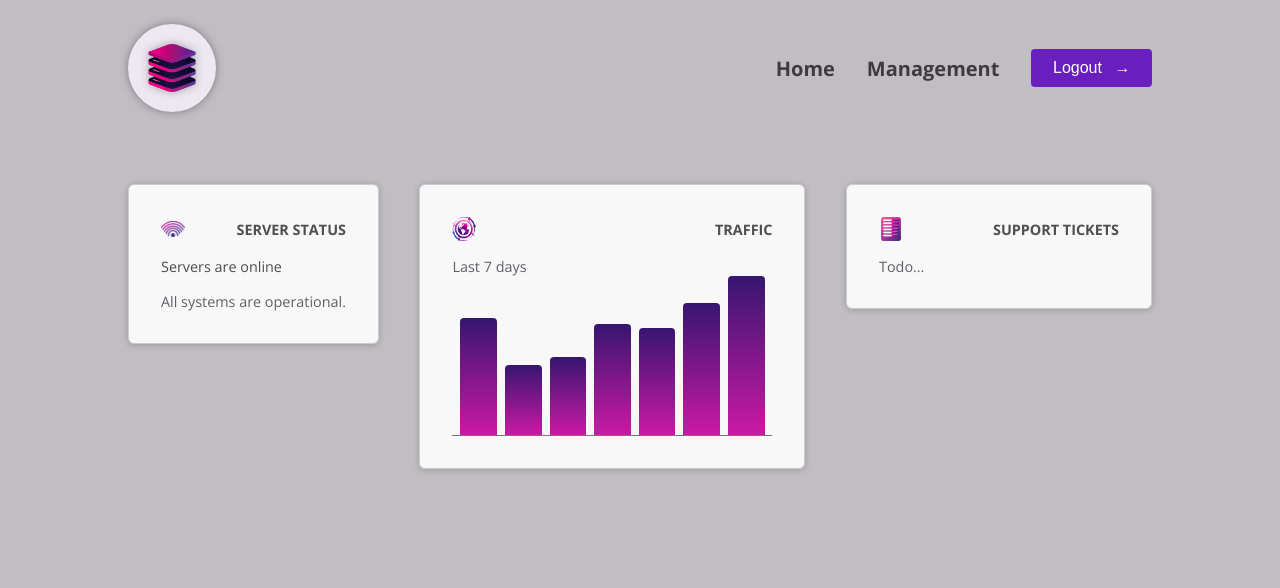
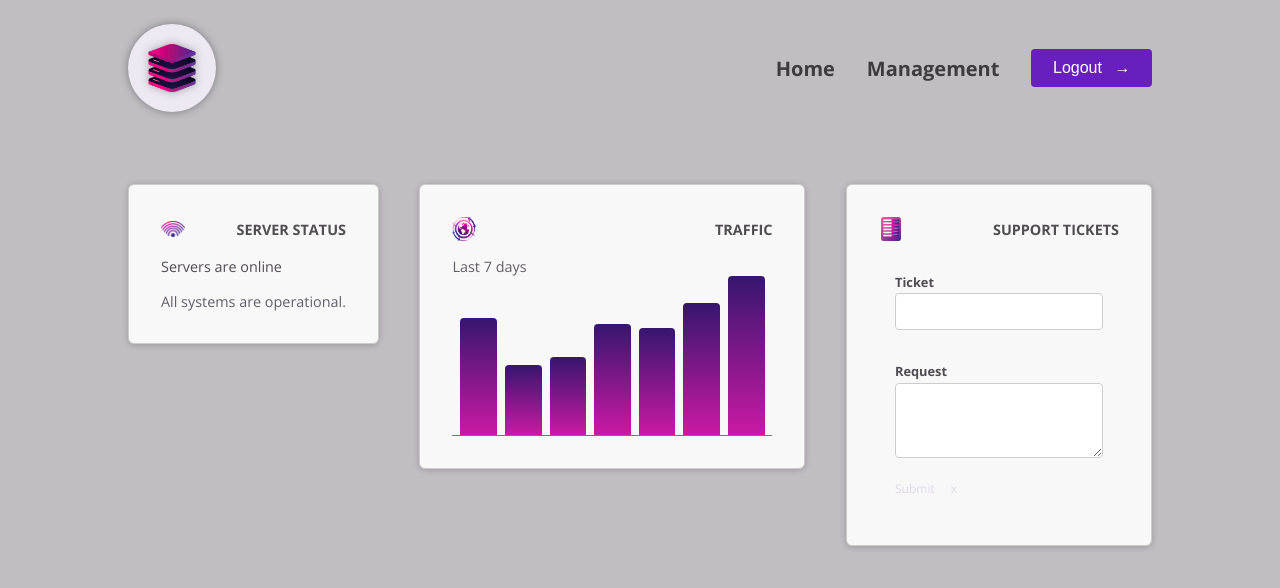
Before and after one commit to mwhitfieldwork/angular-component-template-deep-dive, an Angular app in the folder 01-starting-project/: page / in a window 1280 px wide. Shown: the top 588 px of the page. Built offline with nearby package versions, Linux system fonts and the light colour scheme.

Commit message:
Add content-projection and extend buttons

```diff
--- a/01-starting-project/src/app/dashboard/tickets/new-ticket/new-ticket.component.css
+++ b/01-starting-project/src/app/dashboard/tickets/new-ticket/new-ticket.component.css
@@ -0,0 +1,73 @@
+article {
+    border-radius: 4px;
+    background-color: #59555f;
+    color: #ded8e6;
+  }
+
+  h3 {
+    padding: 0.5rem;
+    margin: 0;
+    font-size: 0.9rem;
+    display: flex;
+    gap: 0.5rem;
+    align-items: center;
+  }
+
+  h3 div {
+    width: 0.9rem;
+    height: 0.9rem;
+    border-radius: 50%;
+  }
+
+  .ticket-open {
+    background-color: #de62e9;
+  }
+
+  .ticket-closed {
+    background-color: #51c788;
+  }
+
+  .text {
+    text-align: left;
+  }
+
+  button {
+    flex: 1;
+    width: 100%;
+    font: inherit;
+    background: transparent;
+    border: none;
+    color: #ded8e6;
+    display: flex;
+    justify-content: space-between;
+    align-items: center;
+  }
+
+  button span:first-child {
+    margin-bottom: 0.1rem;
+  }
+
+  button span:last-child {
+    width: 1rem;
+  }
+
+  p {
+    margin: 0;
+    padding: 1rem;
+    font-size: 0.9rem;
+  }
+
+  p:has(button) {
+    padding-top: 0;
+  }
+
+  p button {
+    padding: 0;
+    width: auto;
+    display: inline;
+    font-size: 0.75rem;
+  }
+
+  p button:hover {
+    color: #ec9fea;
+  }
--- a/01-starting-project/src/app/dashboard/tickets/new-ticket/new-ticket.component.html
+++ b/01-starting-project/src/app/dashboard/tickets/new-ticket/new-ticket.component.html
@@ -1 +1,22 @@
-<p>new-ticket works!</p>
+<form>
+    <p>
+    <label>Ticket</label>
+    <input name="'title" id="title"/>
+    </p>
+
+    <p>
+        <label>Request</label>
+        <textarea name="'request" id="request" rows="3"></textarea>
+    </p>
+
+    <p>
+        <button type="submit" class="appButton">
+            <span>
+              Submit
+            </span>
+            <span class="icon">
+              x
+            </span>
+        </button>
+    </p>
+</form>
--- a/01-starting-project/src/app/dashboard/tickets/new-ticket/new-ticket.component.ts
+++ b/01-starting-project/src/app/dashboard/tickets/new-ticket/new-ticket.component.ts
@@ -1,9 +1,10 @@
 import { Component } from '@angular/core';
+import { ButtonComponent } from '../../../shared/button/button.component';
 
 @Component({
   selector: 'app-new-ticket',
   standalone: true,
-  imports: [],
+  imports: [ButtonComponent],
   templateUrl: './new-ticket.component.html',
   styleUrl: './new-ticket.component.css'
 })
--- a/01-starting-project/src/app/dashboard/tickets/tickets.component.html
+++ b/01-starting-project/src/app/dashboard/tickets/tickets.component.html
@@ -1,5 +1,5 @@
 <article>
-    <div id="status">
-      <p>Todo...</p>
+    <div id="new-ticket">
+      <app-new-ticket></app-new-ticket>
     </div>
   </article>
--- a/01-starting-project/src/app/dashboard/tickets/tickets.component.ts
+++ b/01-starting-project/src/app/dashboard/tickets/tickets.component.ts
@@ -1,9 +1,10 @@
 import { Component } from '@angular/core';
+import { NewTicketComponent } from "./new-ticket/new-ticket.component";
 
 @Component({
   selector: 'app-tickets',
   standalone: true,
-  imports: [],
+  imports: [NewTicketComponent],
   templateUrl: './tickets.component.html',
   styleUrl: './tickets.component.css'
 })
--- a/01-starting-project/src/app/header/header.component.html
+++ b/01-starting-project/src/app/header/header.component.html
@@ -12,14 +12,12 @@
           <a href="/">Management</a>
         </li>
         <li>
-          <button>
-            <span>
-              Logout
-            </span>
-            <span class="icon">
-              →
-            </span>
-          </button>
+          <button class="appButton">
+            Logout
+          <span class="icon">
+            →
+          </span>
+        </button>
         </li>
       </ul>
     </nav>
--- a/01-starting-project/src/app/header/header.component.ts
+++ b/01-starting-project/src/app/header/header.component.ts
@@ -1,9 +1,10 @@
 import { Component } from '@angular/core';
+import { ButtonComponent } from '../shared/button/button.component';
 
 @Component({
   selector: 'app-header',
   standalone: true,
-  imports: [],
+  imports: [ButtonComponent],
   templateUrl: './header.component.html',
   styleUrl: './header.component.css'
 })
--- /dev/null
+++ b/01-starting-project/src/app/shared/button/button.component.html
@@ -0,0 +1,3 @@
+
+<ng-content></ng-content>
+<ng-content select=".icon"></ng-content>
--- a/01-starting-project/src/styles.css
+++ b/01-starting-project/src/styles.css
@@ -221,3 +221,60 @@ button:hover {
 button:hover .icon {
   transform: translateX(4px);
 }
+
+#tickets {
+  display: flex;
+  flex-direction: column;
+  gap: 1.5rem;
+}
+
+#tickets ul {
+  list-style: none;
+  margin: 0;
+  padding: 0;
+  width: 15rem;
+}
+
+#tickets li {
+  margin: 0.5rem 0;
+}
+
+#tickets p {
+  margin: 0;
+  color: #4f4b53;
+}
+
+#tickets h2 {
+  margin: 0;
+  font-size: 1.1rem;
+  color: #38343c;
+}
+
+#new-ticket {
+  width: 15rem;
+}
+
+@media (min-width: 768px) {
+  #tickets {
+    flex-direction: row;
+  }
+}
+
+#new-ticket label {
+  display: block;
+  font-size: 0.8rem;
+  font-weight: bold;
+  margin-bottom: 0.15rem;
+  color: #4f4b53;
+}
+
+#new-ticket input,
+#new-ticket textarea {
+  width: 100%;
+  padding: 0.5rem;
+  border: 1px solid #ccc;
+  border-radius: 4px;
+  font: inherit;
+  font-size: 0.9rem;
+  color: #4f4b53;
+}
```
Also changed, not shown: 01-starting-project/src/app/shared/button/button.component.ts (added, +12 -0 lines), 01-starting-project/src/app/shared/button/button.component.css (added), 1 other file (tests, documents, lock files or other folders).
